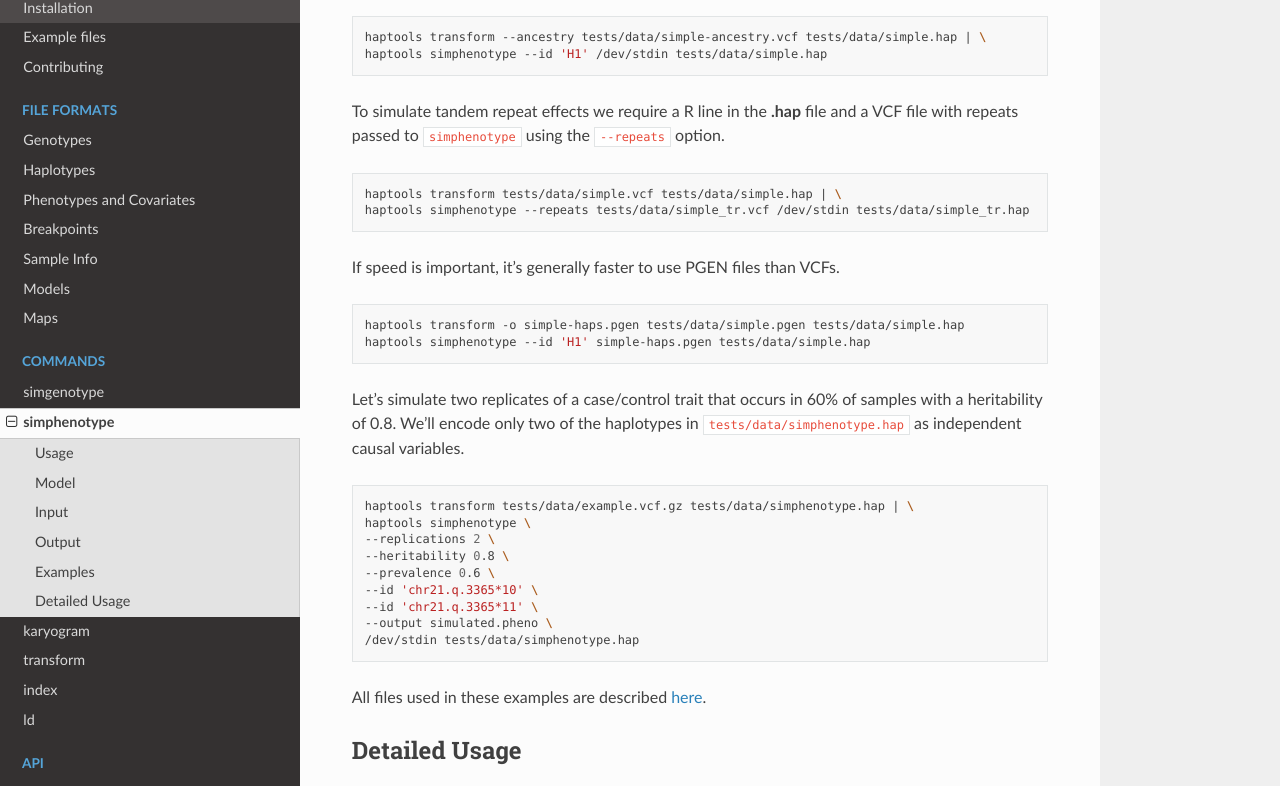
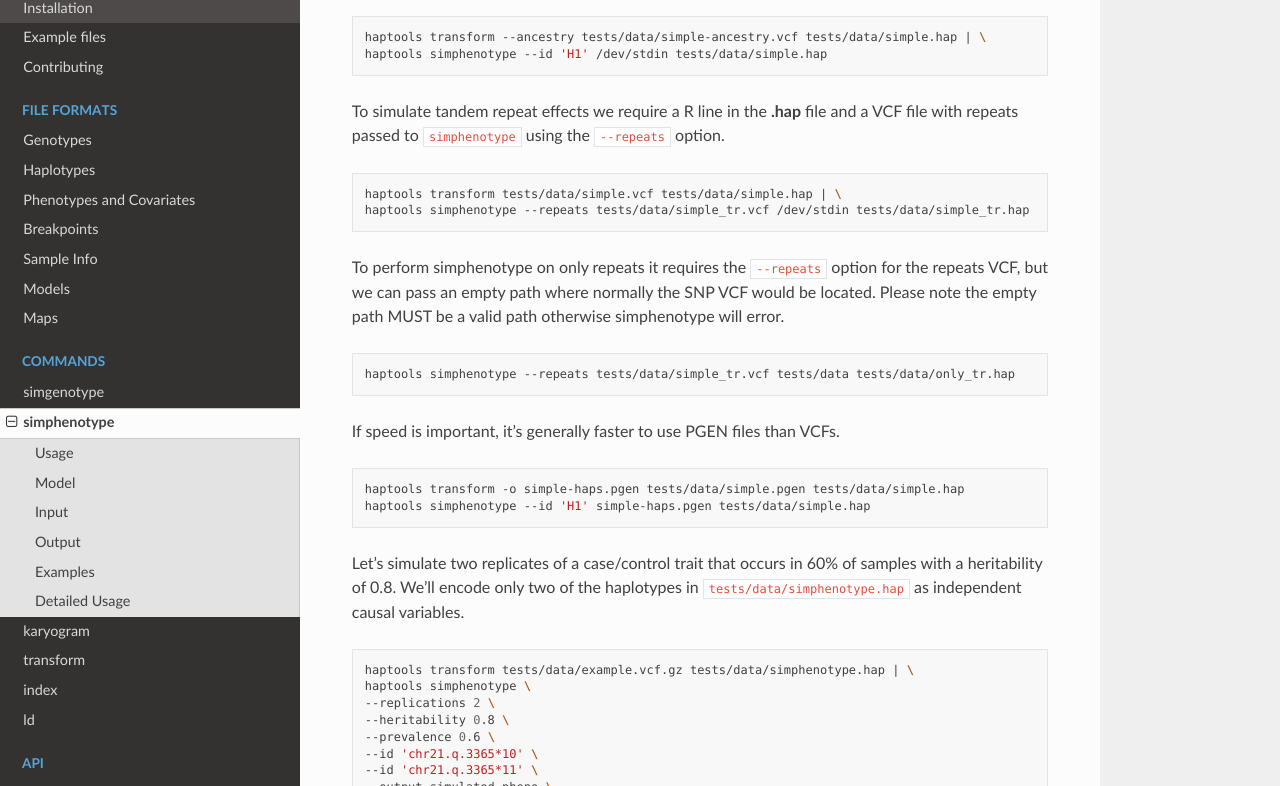
Before and after one commit to CAST-genomics/haptools, a Sphinx documentation site: the page built from docs/commands/simphenotype.rst, in a window 1280 px wide and 900 px high, scrolled down 2197 px, cut to the strip 0-786 px from the top of the window. Built offline with Sphinx 7.4.7 and the Read the Docs theme 2.0.0, drawn with Linux system fonts in a browser that asks for light colours.

Commit message:
Sole repeat documentation

```diff
--- a/docs/commands/simphenotype.rst
+++ b/docs/commands/simphenotype.rst
@@ -97,6 +97,12 @@ To simulate tandem repeat effects we require a R line in the **.hap** file and a
    haptools transform tests/data/simple.vcf tests/data/simple.hap | \
    haptools simphenotype --repeats tests/data/simple_tr.vcf /dev/stdin tests/data/simple_tr.hap
 
+To perform simphenotype on only repeats it requires the ``--repeats`` option for the repeats VCF, but we can pass an empty path where normally the SNP VCF would be located. Please note the empty path MUST be a valid path otherwise simphenotype will error.
+
+.. code-block:: bash
+
+   haptools simphenotype --repeats tests/data/simple_tr.vcf tests/data tests/data/only_tr.hap
+
 If speed is important, it's generally faster to use PGEN files than VCFs.
 
 .. code-block:: bash
```
